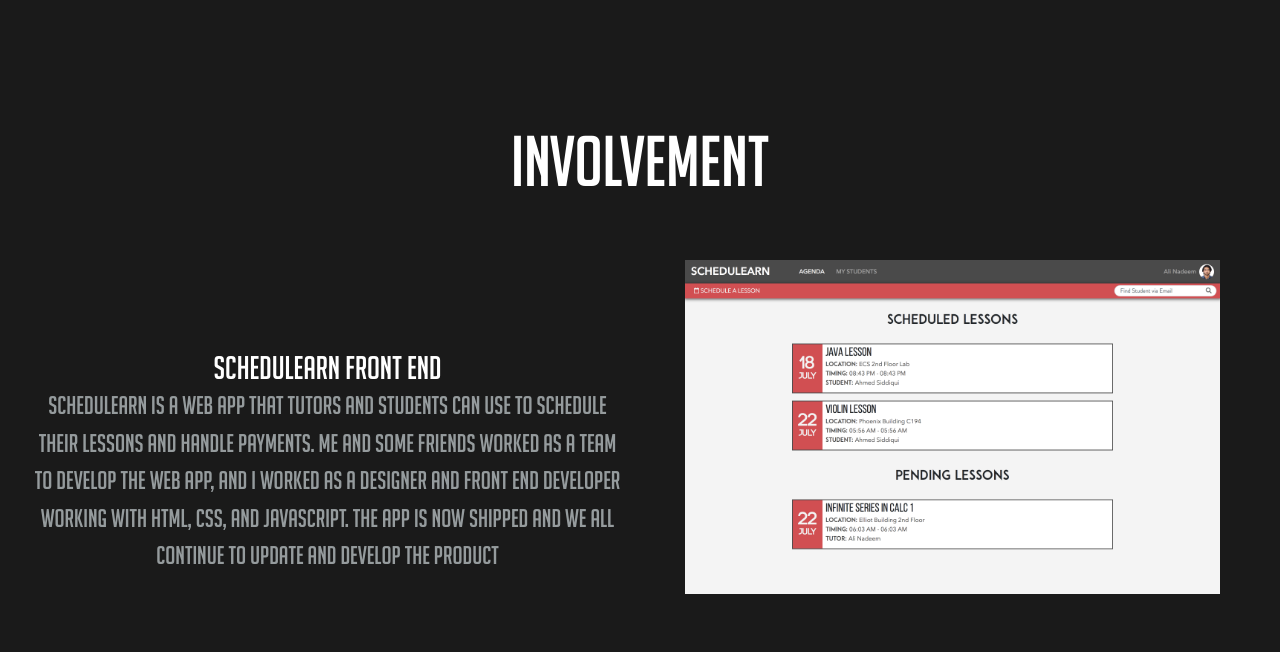
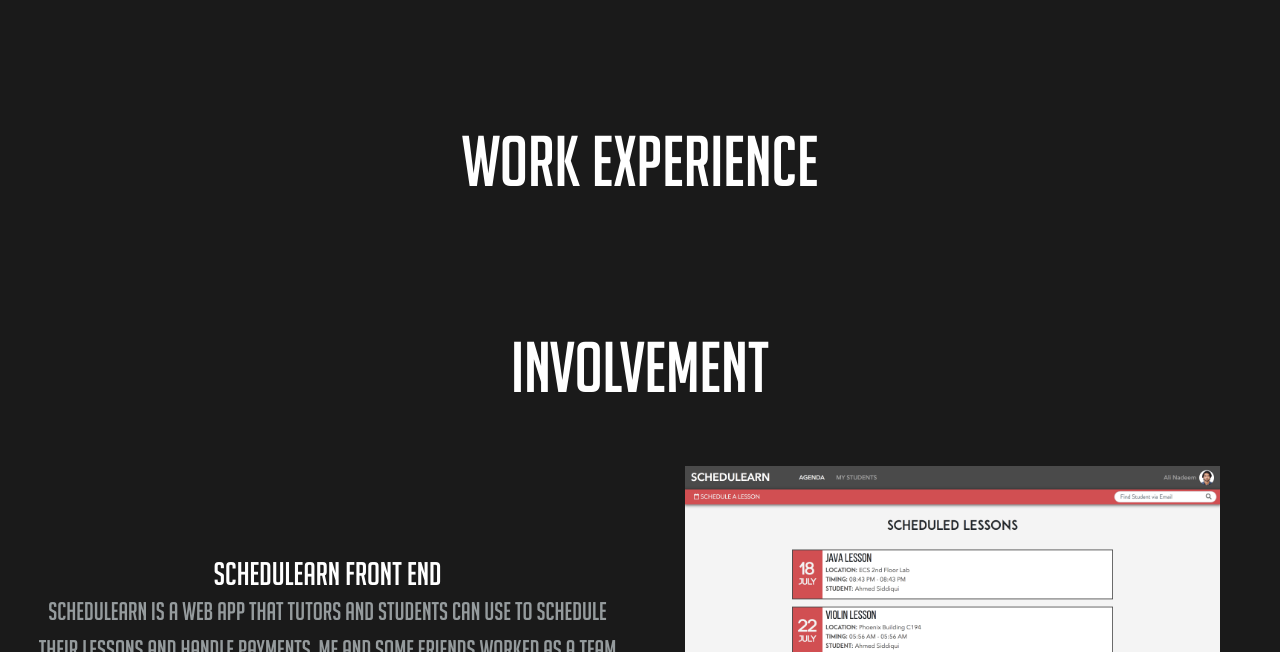
Before and after one commit to DSchriemer/World-War-1-Timeline, a website: page index.html in a window 1280 px wide. Shown: the part 1243-1895 px from the top of the page. Drawn offline with nearby package versions, Linux system fonts and the light colour scheme; a web font is replaced by a local one.

Commit message:
updating work experience

```diff
--- a/index.html
+++ b/index.html
@@ -53,6 +53,9 @@
         <p class="paragraph_col">I am in my final year of Computer Science at the University of Victoria in British Columbia, Canada. I have completed courses in a wide range of topics, including Algorithms and Data Structures, Computer Architecture, Computer Networking, Database systems and Operating Systems. I am also part of the Work Experience program offered by the Faculty of Engineering, where I will have the ability to work 2 work terms as part of my program.</p>
 
       </div>
+    </div>
+    <div>
+    <h2 id = "involve" class=title >Work Experience</h2>
     </div>
     <div>
     <h2 id = "involve" class=title >Involvement</h2>
```
